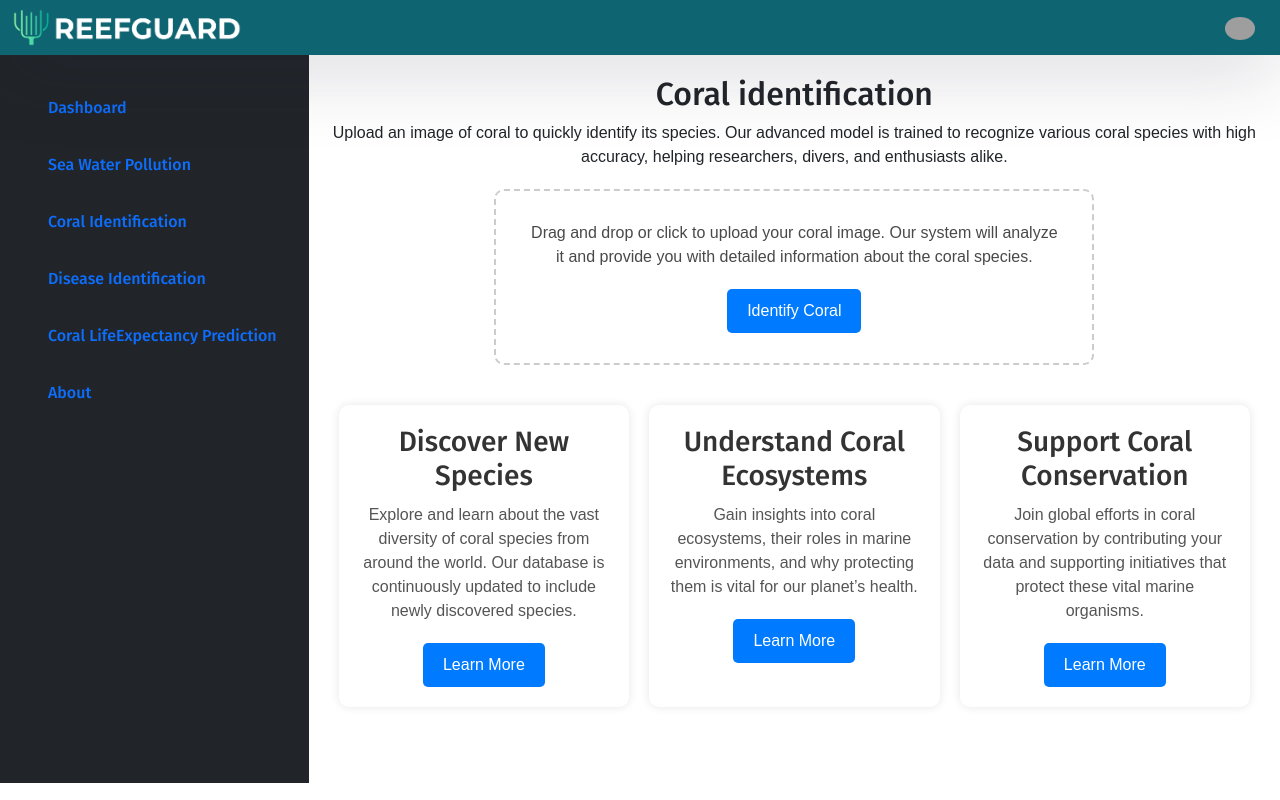
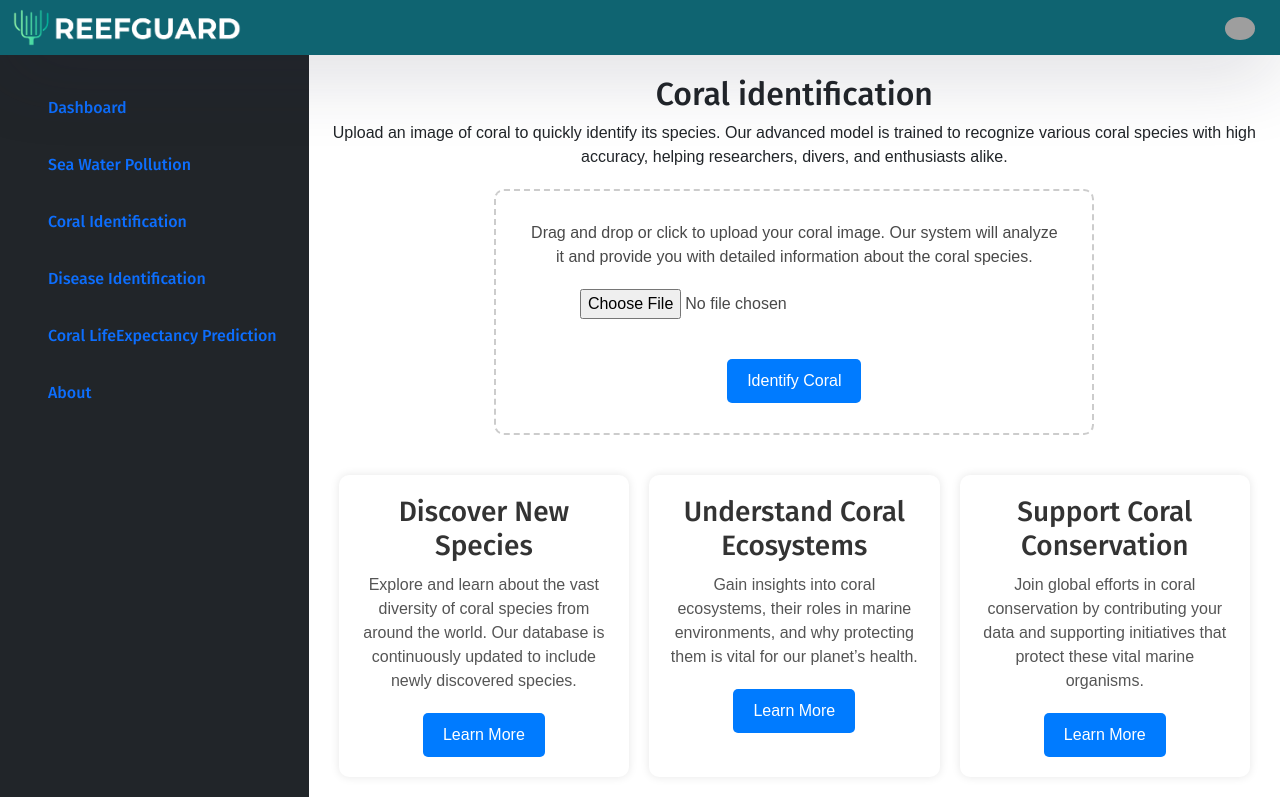
Before and after one commit to IT21004186/ReefGuard-web, a React (Create React App) app: page /coralIdentification in a window 1280 px wide. Built offline with nearby package versions, Linux system fonts and the light colour scheme; no server answers; grey boxes are pictures that could not be loaded.

Commit message:
added the sidebar and header codes and css code to both water pollution and extinct level

```diff
--- a/src/assets/styles/coralLifeExpectancyPrediction.css
+++ b/src/assets/styles/coralLifeExpectancyPrediction.css
@@ -0,0 +1,18 @@
+.coral-identification-container {
+    display: flex;
+  }
+
+  /* Style for the main content area */
+  .coral-identification {
+    flex: 1; /* Takes up the remaining space next to the sidebar */
+    padding: 20px;
+  }
+
+  /* Style for the Sidebar to ensure it appears on the left */
+  .sidebar {
+    height: 100vh !important;
+    width: 250px; /* Adjust as needed */
+    min-width: 250px;
+    background-color: #f5f5f5;
+    border-right: 1px solid #ddd;
+  }
--- a/src/assets/styles/seawaterpollutionIdentifier.css
+++ b/src/assets/styles/seawaterpollutionIdentifier.css
@@ -0,0 +1,18 @@
+.coral-identification-container {
+    display: flex;
+  }
+
+  /* Style for the main content area */
+  .coral-identification {
+    flex: 1; /* Takes up the remaining space next to the sidebar */
+    padding: 20px;
+  }
+
+  /* Style for the Sidebar to ensure it appears on the left */
+  .sidebar {
+    height: 100vh !important;
+    width: 250px; /* Adjust as needed */
+    min-width: 250px;
+    background-color: #f5f5f5;
+    border-right: 1px solid #ddd;
+  }
--- a/src/components/coral-identification/coralIdentification.js
+++ b/src/components/coral-identification/coralIdentification.js
@@ -20,7 +20,7 @@ function CoralIdentification() {
           <div className="upload-area">
             <p>
               Drag and drop or click to upload your coral image. Our system will analyze it and
-              provide you with detailed information about the coral species.
+              provide you with detailed information about the coral species.<input type='file' accept="image/*" className="upload-box"></input>
             </p>
             <button className="upload-btn">Identify Coral</button>
           </div>
--- a/src/components/coral-lifeExpectancy/coralLifeExpectancyPrediction.js
+++ b/src/components/coral-lifeExpectancy/coralLifeExpectancyPrediction.js
@@ -4,9 +4,9 @@ import Header from "../../layouts/Header";
 
 function CoralLifeExpectancyPrediction(){
   return (
-        <div className="">
+    <div className="coral-identification-page">
       <Header />
-          <div className="">
+      <div className="coral-identification-container">
         <Sidebar />
       </div>
     </div>
--- a/src/components/seaWater-pollution/seawaterpollutionIdentifier.js
+++ b/src/components/seaWater-pollution/seawaterpollutionIdentifier.js
@@ -1,12 +1,13 @@
 import React from "react";
 import Sidebar from "../../layouts/Sidebar";
 import Header from "../../layouts/Header";
+import "../../assets/styles/seawaterpollutionIdentifier.css";
 
-function PollutionPredictor() {
+function PollutionPredictor(){
   return (
-    <div className="">
+    <div className="coral-identification-page">
       <Header />
-      <div className="">
+      <div className="coral-identification-container">
         <Sidebar />
       </div>
     </div>
```
Lines whose indentation alone changed are shown as unchanged.
